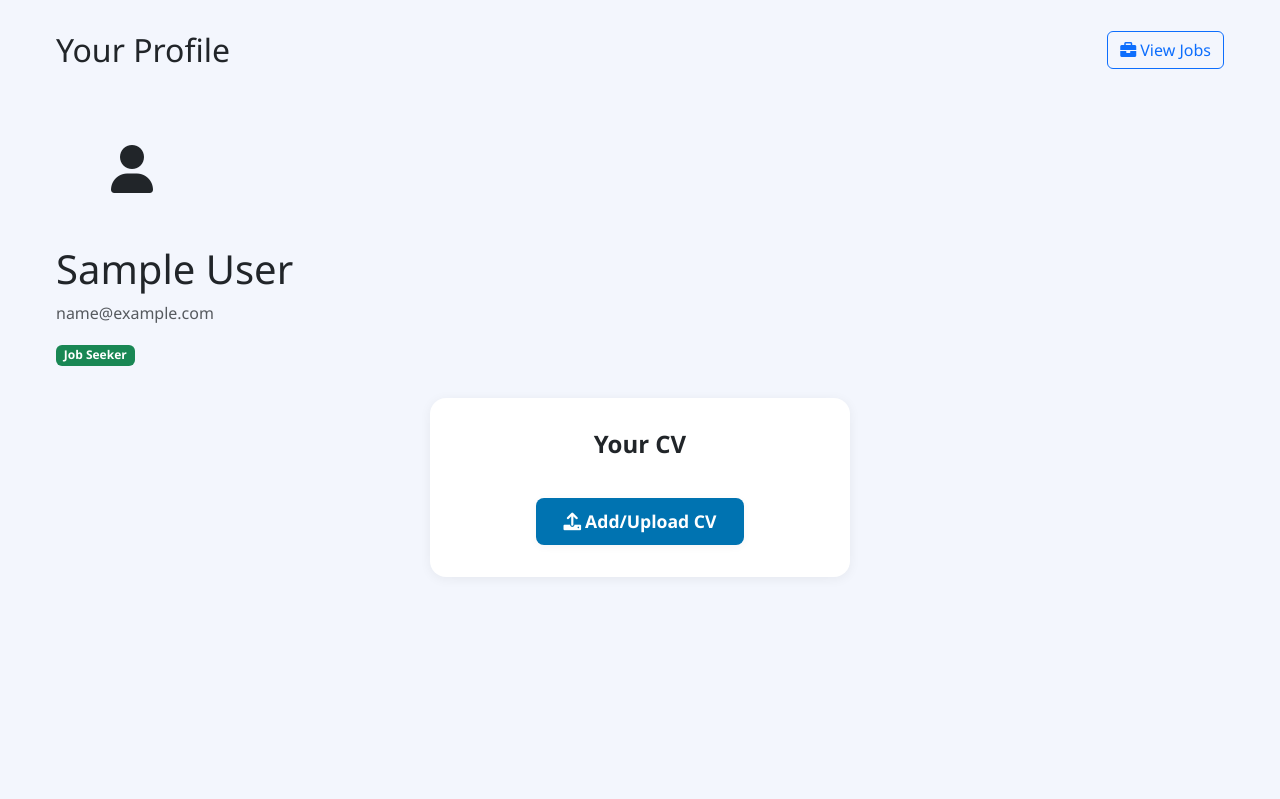
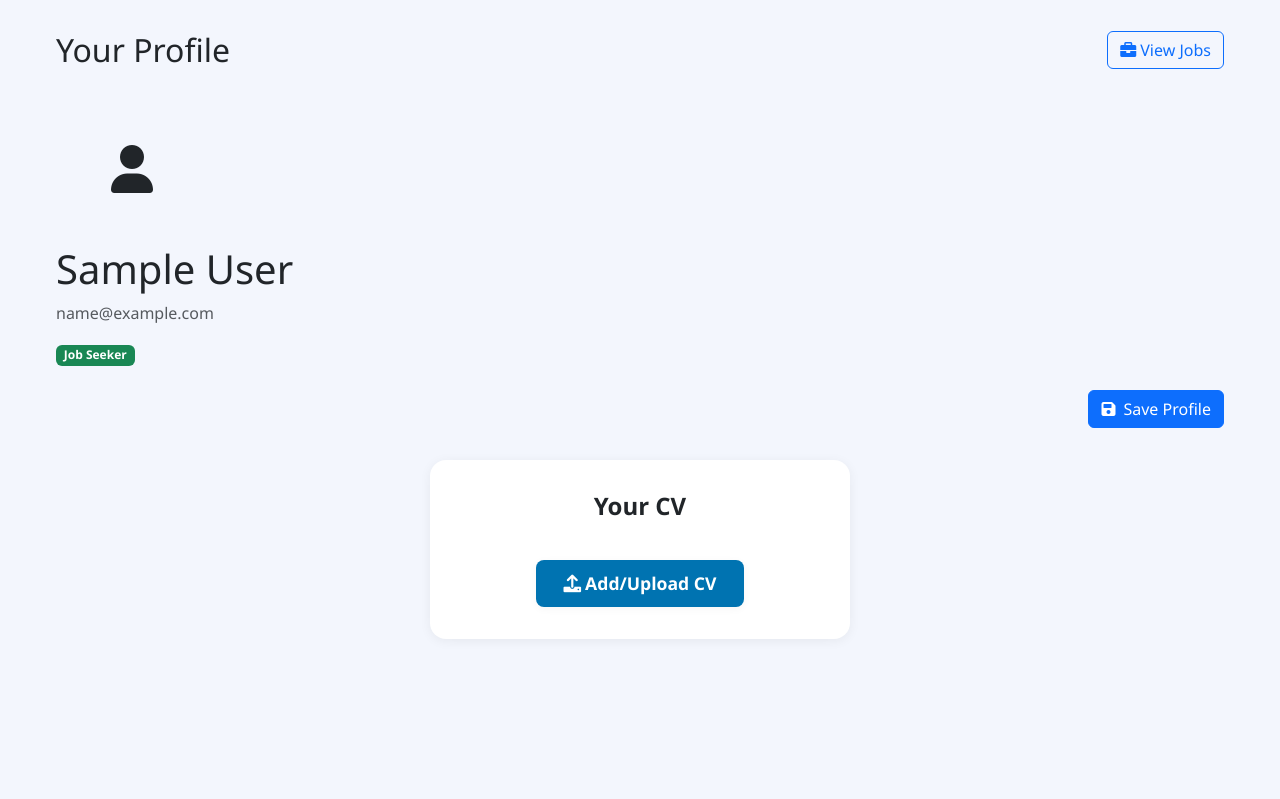
Before and after one commit to SandroNizharadze/Jobsy, a Django app: page /profile/ in a window 1280 px wide. Shown: the part 83-882 px from the top of the page. Run offline with Django 5.2, Linux system fonts and the light colour scheme; the visitor is signed in with stand-in values (Sample User, id 1).

Commit message:
Add save button to employer profile form

```diff
--- a/core/templates/core/profile.html
+++ b/core/templates/core/profile.html
@@ -138,6 +138,12 @@
                 </div>
             </div>
         {% endif %}
+
+        <div class="d-flex justify-content-end mt-4 mb-4">
+            <button type="submit" class="btn btn-primary">
+                <i class="fas fa-save me-2"></i>Save Profile
+            </button>
+        </div>
     </form>
 
     {% if user.userprofile.role == 'candidate' %}
```
